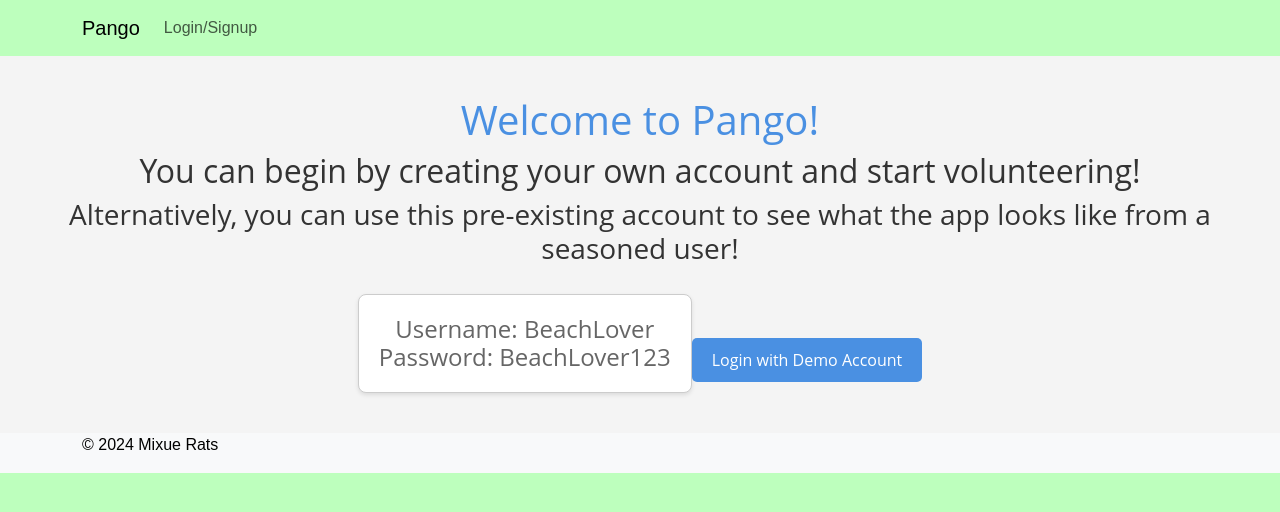
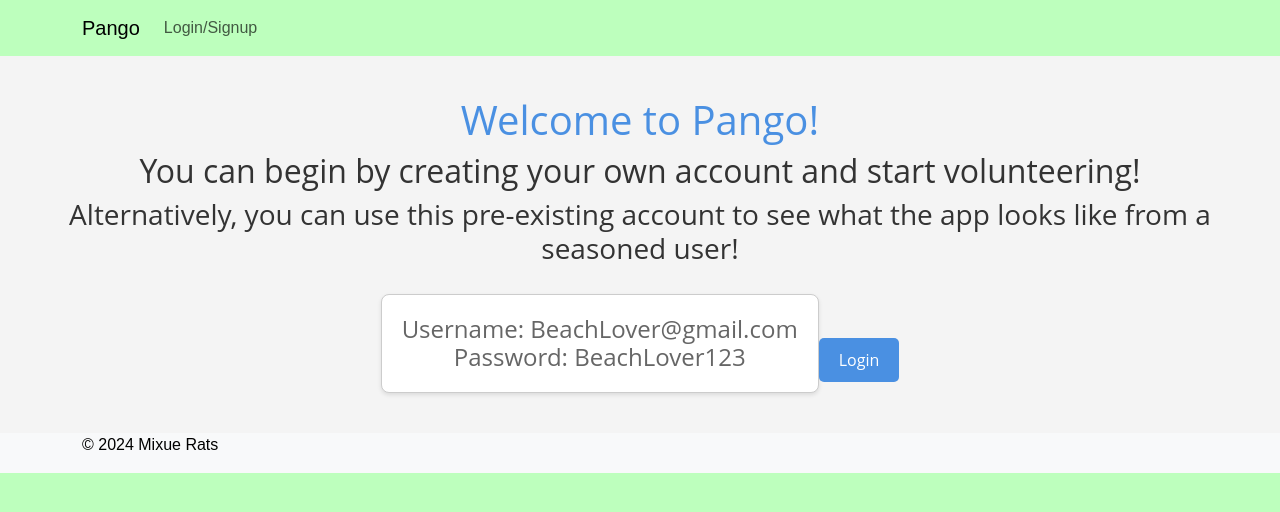
Before and after one commit to Mixue-Rats/pango, a React (Create React App) app in the folder frontend-hacksg/: page / in a window 1280 px wide. Shown: the top 512 px of the page. Built offline with nearby package versions, Linux system fonts and the light colour scheme.

Commit message:
ASNAJDLZ

```diff
--- a/frontend-hacksg/src/components/Achievements.tsx
+++ b/frontend-hacksg/src/components/Achievements.tsx
@@ -31,29 +31,12 @@ const AchievementsGrid = ({ user }: { user: { achievements: any[] } }) => {
                 <div key={achievement.id} className="item">
                     <div className="polaroid">
                         <img src={imageMap[achievement as keyof typeof imageMap] || 'defaultImagePath'}  alt={achievement.title} />
-                        <div className="caption" style={{ color: 'black' }}>{achievement}</div>
+                        <div className="caption" style={{ color: 'black' ,fontSize: '14px'}}>{achievement}</div>
                     </div>
                 </div>
             ))}
 
-            {/* Modal */}
-            {selectedAchievement && (
-                <Modal show={showModal} onHide={handleClose}>
-                    <Modal.Header closeButton>
-                        <Modal.Title>{selectedAchievement}</Modal.Title>
-                    </Modal.Header>
-                    <Modal.Body>
-                        <img src={imageMap[selectedAchievement as keyof typeof imageMap] || 'defaultImagePath'} alt={selectedAchievement} style={{ width: '100%' }} />
-                        {/* Additional details here */}
-                        <p>Here are some details about the achievement...</p>
-                    </Modal.Body>
-                    <Modal.Footer>
-                        <Button variant="secondary" onClick={handleClose}>
-                            Close
-                        </Button>
-                    </Modal.Footer>
-                </Modal>
-            )}
+
         </div>
     );
 };
--- a/frontend-hacksg/src/pages/Landing.tsx
+++ b/frontend-hacksg/src/pages/Landing.tsx
@@ -1,7 +1,15 @@
 import React from 'react';
 import './Landing.css'; // Import the CSS
+import { useNavigate } from 'react-router-dom';
 
 const Landing: React.FC = () => {
+    const navigate = useNavigate(); // Correct placement of useNavigate
+
+    // Function to handle navigation on button click
+    const handleLoginClick = () => {
+        navigate('/selectUserType'); // Use the navigate function to change the route
+    };
+
     return (
         <div className="landing-container">
             <h1>Welcome to Pango!</h1>
@@ -9,12 +17,12 @@ const Landing: React.FC = () => {
             <h3>Alternatively, you can use this pre-existing account to see what the app looks like from a seasoned user!</h3>
 
             <div className="credentials">
-                <h4>Username: BeachLover <br/>
+                <h4>Username: BeachLover@gmail.com <br/>
                     Password: BeachLover123
                 </h4>
             </div>
-            <button onClick={() => {/* logic to handle login */}}>
-                Login with Demo Account
+            <button onClick={handleLoginClick}>
+                Login
             </button>
         </div>
     );
--- a/frontend-hacksg/src/pages/UserProfile.tsx
+++ b/frontend-hacksg/src/pages/UserProfile.tsx
@@ -17,11 +17,13 @@ import {
   } from 'mdb-react-ui-kit';
 
   import { useAuthContext } from '../hooks/useAuthContext';
+import { time } from 'console';
 
 
 
 const UserProfile = () => {
   const { user } = useAuthContext();
+  setTimeout(() => {}, 3000);
 
 
     return (
@@ -91,7 +93,7 @@ const UserProfile = () => {
                         <MDBCardText>Full Name</MDBCardText>
                       </MDBCol>
                       <MDBCol sm="9">
-                        <MDBCardText className="text-muted">{user.fullname}</MDBCardText>
+                        <MDBCardText className="text-muted">{user.user.fullname}</MDBCardText>
                       </MDBCol>
                     </MDBRow>
                     <hr />
@@ -100,7 +102,7 @@ const UserProfile = () => {
                         <MDBCardText>Email</MDBCardText>
                       </MDBCol>
                       <MDBCol sm="9">
-                        <MDBCardText className="text-muted">{user.email}</MDBCardText>
+                        <MDBCardText className="text-muted">{user.user.email}</MDBCardText>
                       </MDBCol>
                     </MDBRow>
                     <hr />
--- a/frontend-hacksg/src/pages/history.tsx
+++ b/frontend-hacksg/src/pages/history.tsx
@@ -16,6 +16,8 @@ const HistoryPage: React.FC = () => {
     const [events, setEvents] = useState<Event[]>([]);
     const [err, setError] = useState("");
 
+
+
     useEffect(() => {
         const fetchEvents = async () => {
             const today = new Date();
@@ -28,7 +30,7 @@ const HistoryPage: React.FC = () => {
                     return eventDate > today; // Keep only events that have passed
                 });
                 setEvents(filteredEvents);
-                console.log(filteredEvents);git
+                console.log(filteredEvents);
             } catch (error) {
                 console.warn(error);
                 setError("Failed to fetch events");
```
